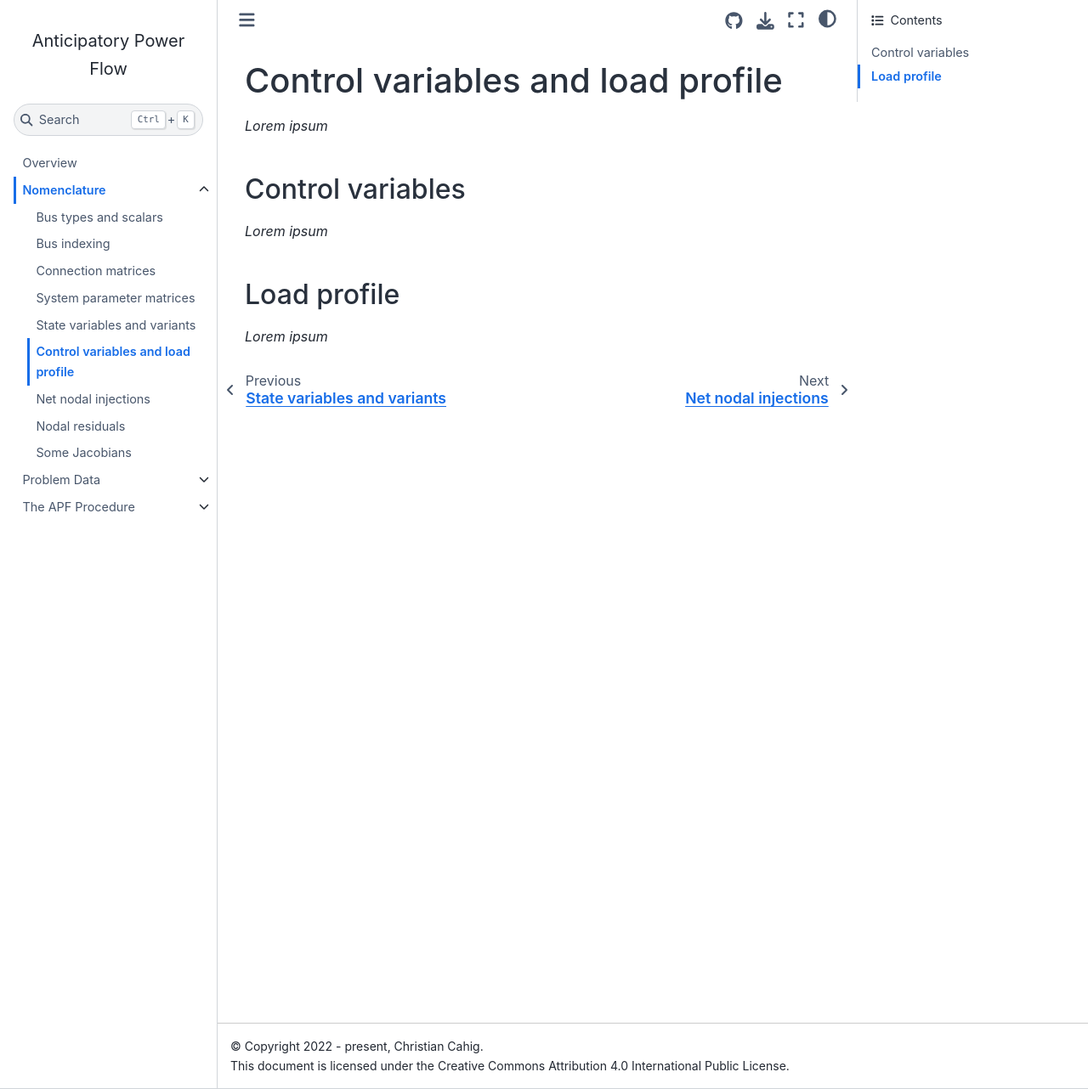
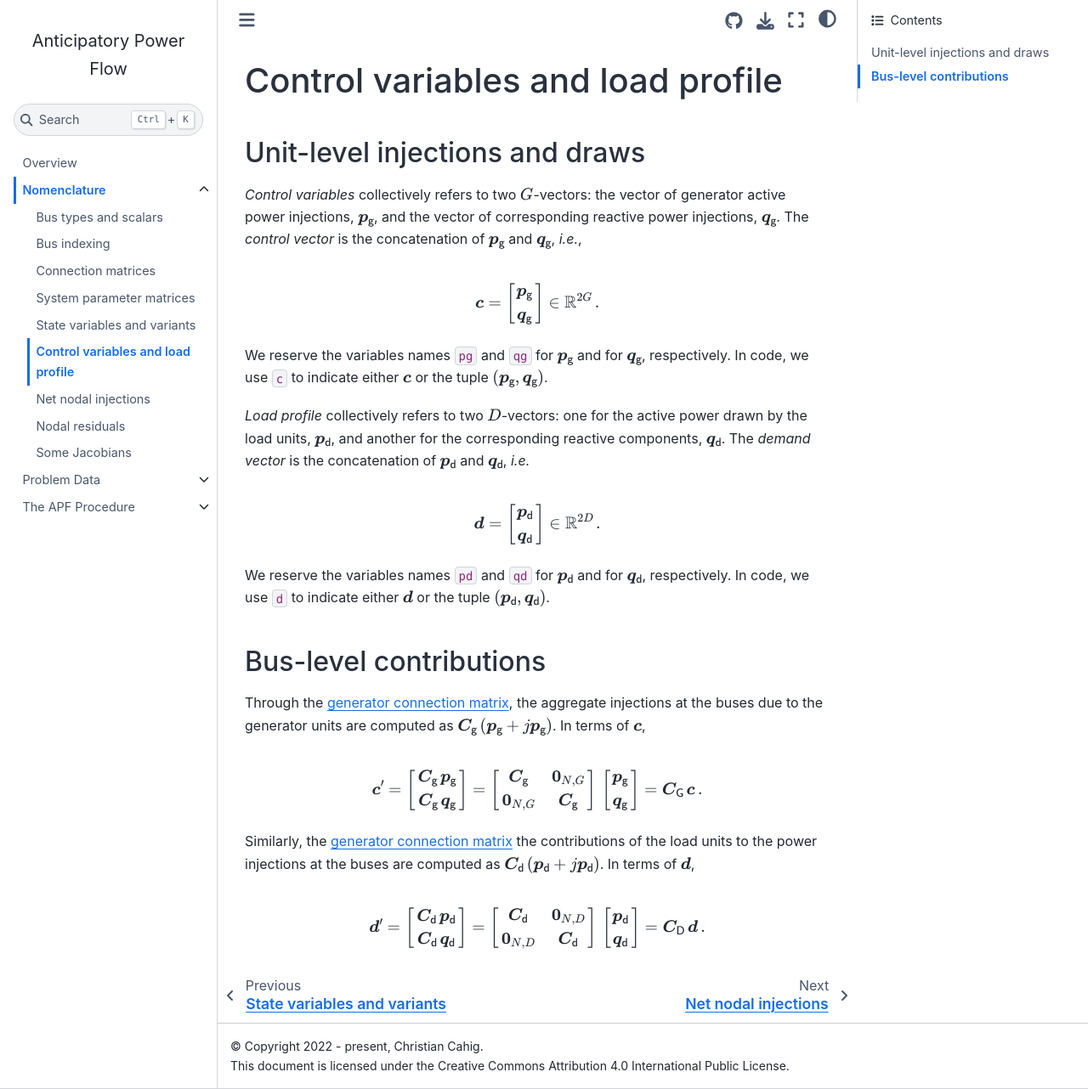
Before and after one commit to christian-cahig/apf-primer, a Jupyter Book: the page built from nomenclature/control-variables-and-load-profile.md, in a window 1280 px wide and 1282 px high. Shown: the whole window at 85% size. Built offline with Jupyter Book 1.0.4 settings and Sphinx 7.4.7 and the Sphinx Book theme 1.1.4, drawn with Linux system fonts in a browser that asks for light colours.

Commit message:
Complete section "Control variables and load profile"

```diff
--- a/nomenclature/control-variables-and-load-profile.md
+++ b/nomenclature/control-variables-and-load-profile.md
@@ -1,14 +1,128 @@
 (nom:control-vars-and-load-profile)=
 # Control variables and load profile
 
-*Lorem ipsum*
+(nom:control-vars-and-load-profile:unit-level)=
+## Unit-level injections and draws
 
-(nom:control-vars-and-load-profile:pg-qg)=
-## Control variables
+*Control variables* collectively refers to two $G$-vectors:
+the vector of generator active power injections,
+$\boldsymbol{p}_{ \mathsf{g} }$,
+and
+the vector of corresponding reactive power injections,
+$\boldsymbol{q}_{ \mathsf{g} }$.
+The *control vector* is the concatenation of
+$\boldsymbol{p}_{ \mathsf{g} }$ and $\boldsymbol{q}_{ \mathsf{g} }$,
+*i.e.*,
 
-*Lorem ipsum*
+$$
+\boldsymbol{c}
+=
+\left[ \begin{matrix}
+    \boldsymbol{p}_{ \mathsf{g} }   \, \\
+    \boldsymbol{q}_{ \mathsf{g} }   \, \\
+\end{matrix} \right]
+\in \mathbb{R}^{ 2G } \,.
+$$
 
-(nom:control-vars-and-load-profile:pd-qd)=
-## Load profile
+We reserve the variables names `pg` and `qg`
+for $\boldsymbol{p}_{ \mathsf{g} }$
+and for $\boldsymbol{q}_{ \mathsf{g} }$,
+respectively.
+In code, we use `c` to indicate either
+$\boldsymbol{c}$
+or the tuple
+$\left( \boldsymbol{p}_{ \mathsf{g} }, \boldsymbol{q}_{ \mathsf{g} } \right)$.
 
-*Lorem ipsum*
+*Load profile* collectively refers to two $D$-vectors:
+one for the active power drawn by the load units,
+$\boldsymbol{p}_{ \mathsf{d} }$,
+and
+another for the corresponding reactive components,
+$\boldsymbol{q}_{ \mathsf{d} }$.
+The *demand vector* is the concatenation of
+$\boldsymbol{p}_{ \mathsf{d }}$ and
+$\boldsymbol{q}_{ \mathsf{d} }$, *i.e.*
+
+$$
+\boldsymbol{d}
+=
+\left[ \begin{matrix}
+    \boldsymbol{p}_{ \mathsf{d} }   \, \\
+    \boldsymbol{q}_{ \mathsf{d} }   \, \\
+\end{matrix} \right]
+\in \mathbb{R}^{ 2D } \,.
+$$
+
+We reserve the variables names `pd` and `qd`
+for $\boldsymbol{p}_{ \mathsf{d} }$
+and for $\boldsymbol{q}_{ \mathsf{d} }$,
+respectively.
+In code, we use `d` to indicate either
+$\boldsymbol{d}$
+or the tuple
+$\left( \boldsymbol{p}_{ \mathsf{d} }, \boldsymbol{q}_{ \mathsf{d} } \right)$.
+
+(nom:control-vars-and-load-profile:bus-level)=
+## Bus-level contributions
+
+Through the {ref}`generator connection matrix <nom:connection-mats:Cg>`,
+the aggregate injections at the buses due to the generator units are computed as
+$\boldsymbol{C}_{ \mathsf{g} } \left( \boldsymbol{p}_{ \mathsf{g} } + j \boldsymbol{p}_{ \mathsf{g} } \right) $.
+In terms of $\boldsymbol{c}$,
+
+$$
+\boldsymbol{c}^{\prime}
+=
+\left[ \begin{matrix}
+    \boldsymbol{C}_{ \mathsf{g} } \, \boldsymbol{p}_{ \mathsf{g} } \, \\
+    \boldsymbol{C}_{ \mathsf{g} } \, \boldsymbol{q}_{ \mathsf{g} } \, \\
+\end{matrix} \right]
+=
+\left[ \begin{matrix}
+    \boldsymbol{C}_{ \mathsf{g} }
+    &
+    \boldsymbol{0}_{ N,G }          \, \\
+    \boldsymbol{0}_{ N,G }
+    &
+    \boldsymbol{C}_{ \mathsf{g} }   \, \\
+\end{matrix} \right]
+\,
+\left[ \begin{matrix}
+    \boldsymbol{p}_{ \mathsf{g} } \, \\
+    \boldsymbol{q}_{ \mathsf{g} } \, \\
+\end{matrix} \right]
+=
+\boldsymbol{C}_{ \mathsf{G} } \, \boldsymbol{c}
+\, .
+$$
+
+Similarly, the {ref}`generator connection matrix <nom:connection-mats:Cg>`
+the contributions of the load units to the power injections at the buses are computed as
+$\boldsymbol{C}_{ \mathsf{d} } \left( \boldsymbol{p}_{ \mathsf{d} } + j \boldsymbol{p}_{ \mathsf{d} } \right) $.
+In terms of $\boldsymbol{d}$,
+
+$$
+\boldsymbol{d}^{\prime}
+=
+\left[ \begin{matrix}
+    \boldsymbol{C}_{ \mathsf{d} } \, \boldsymbol{p}_{ \mathsf{d} } \, \\
+    \boldsymbol{C}_{ \mathsf{d} } \, \boldsymbol{q}_{ \mathsf{d} } \, \\
+\end{matrix} \right]
+=
+\left[ \begin{matrix}
+    \boldsymbol{C}_{ \mathsf{d} }
+    &
+    \boldsymbol{0}_{ N,D }          \, \\
+    \boldsymbol{0}_{ N,D }
+    &
+    \boldsymbol{C}_{ \mathsf{d} }   \, \\
+\end{matrix} \right]
+\,
+\left[ \begin{matrix}
+    \boldsymbol{p}_{ \mathsf{d} } \, \\
+    \boldsymbol{q}_{ \mathsf{d} } \, \\
+\end{matrix} \right]
+=
+\boldsymbol{C}_{ \mathsf{D} } \, \boldsymbol{d}
+\, .
+$$
```
